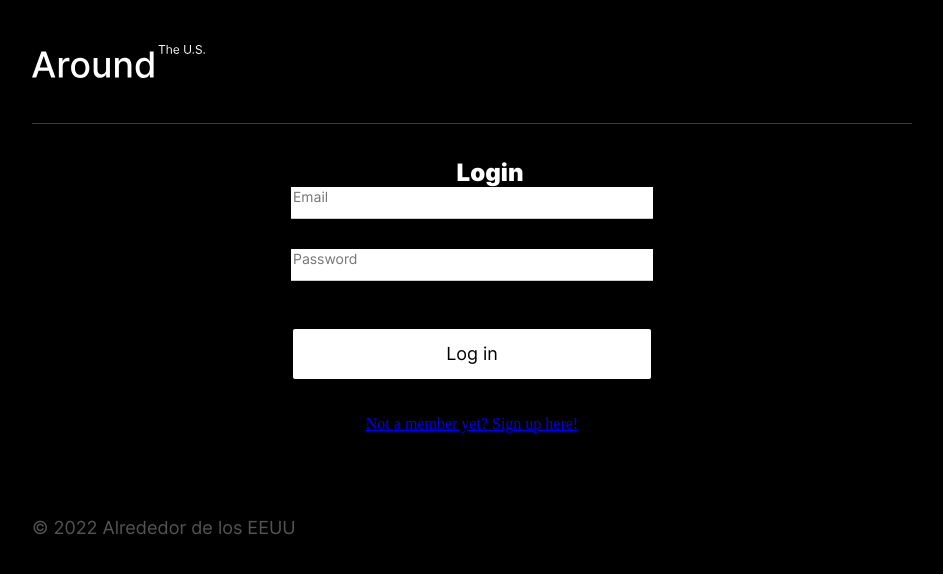
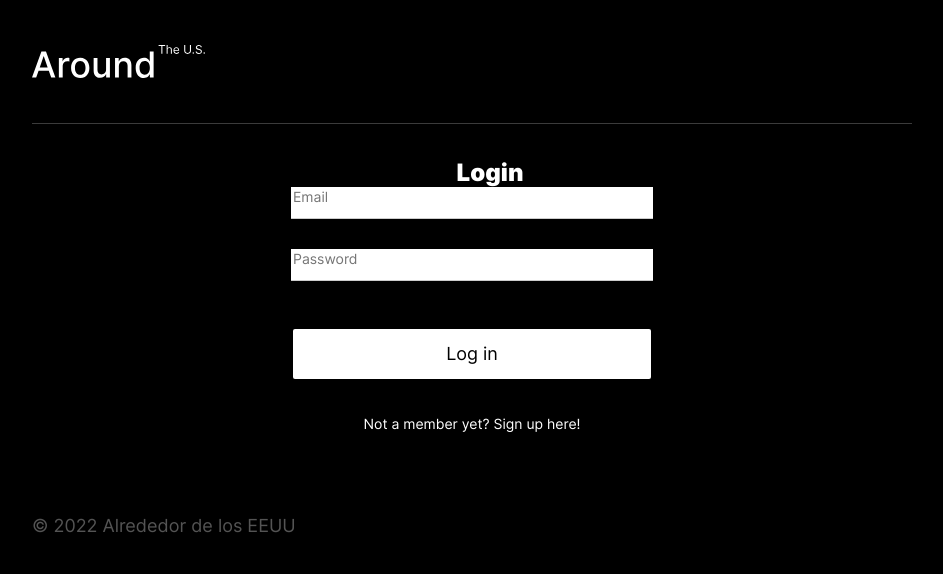
Before and after one commit to aegisnull/react-around-auth_es, a React (Create React App) app: page /signin in a window 1280 px wide. Shown: the top 574 px of the page, without its empty margins (168-1111 px from the left). Built offline with nearby package versions, Linux system fonts and the light colour scheme; no server answers.

Commit message:
style: add styling to login__link

```diff
--- a/src/blocks/login/__link/login__link.css
+++ b/src/blocks/login/__link/login__link.css
@@ -0,0 +1,8 @@
+.login__link {
+  font-family: "Inter", sans-serif;
+  font-weight: 400;
+  font-size: 14px;
+  line-height: 17px;
+  color: #ffffff;
+  text-decoration: none;
+}
```
